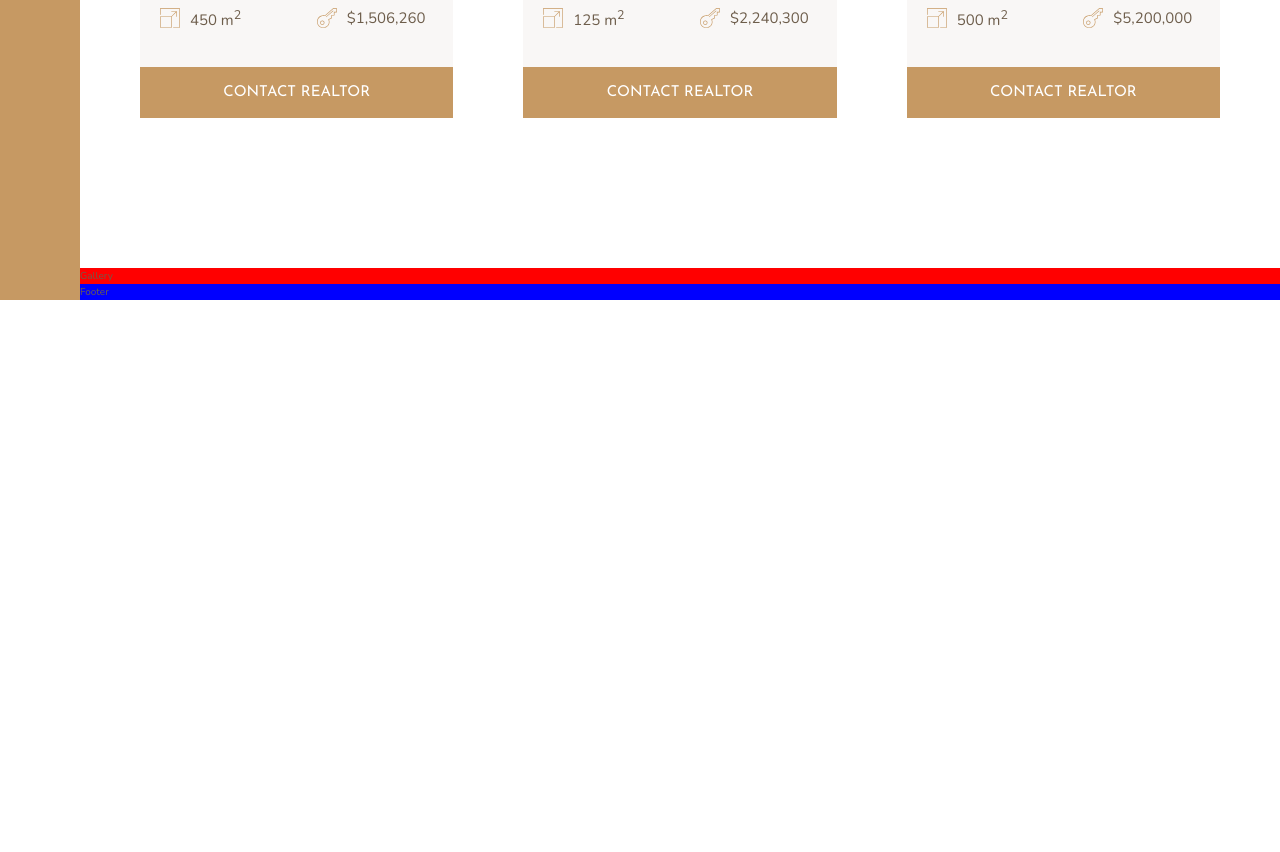
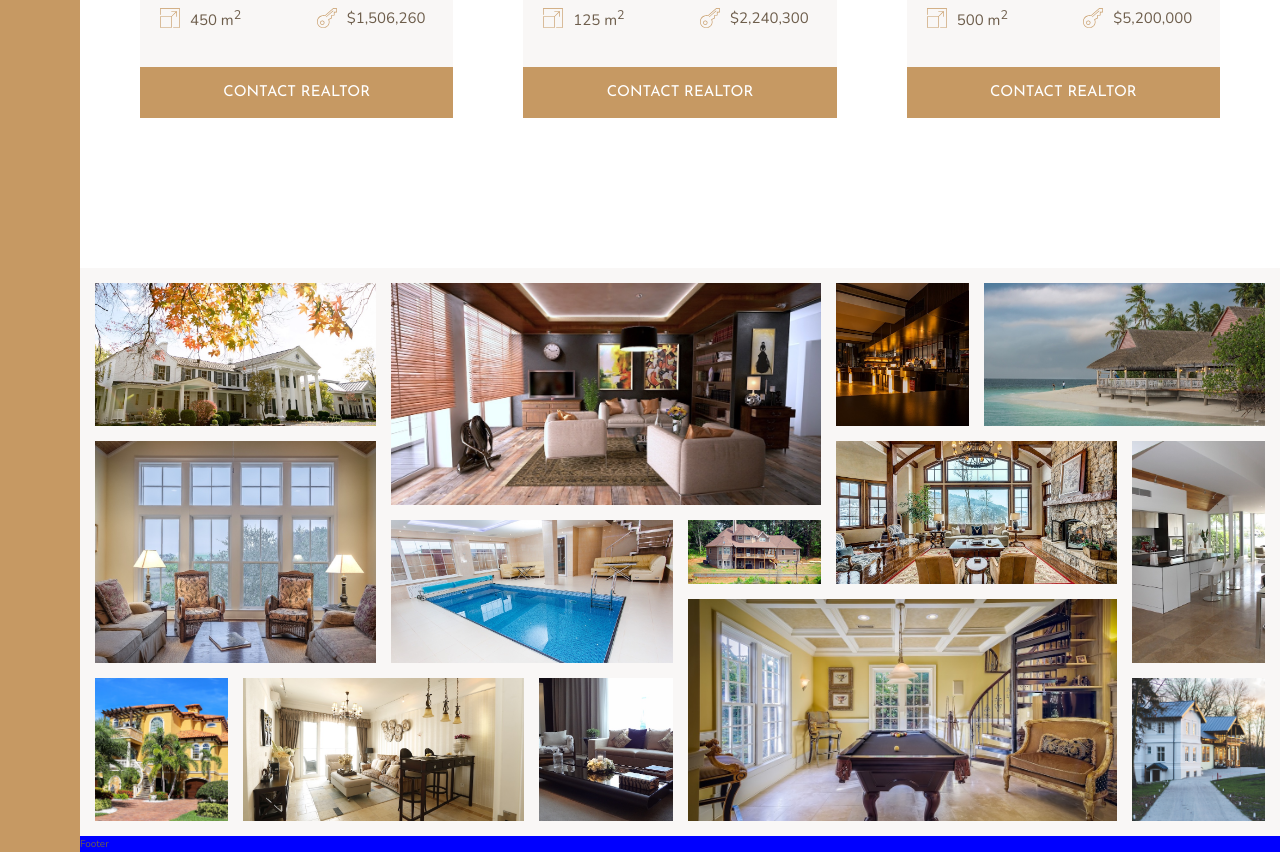
Before and after one commit to cluu79/EstateProj, a website: page index.html in a window 1280 px wide. Shown: the part 2886-3738 px from the top of the page. Before the commit the page ends 3186 px from the top, so only its background shows below. Drawn offline with nearby package versions, Linux system fonts and the light colour scheme.

Commit message:
finished gallery section

```diff
--- a/index.html
+++ b/index.html
@@ -281,12 +281,56 @@
             </div>
             <button class="btn home__btn">Contact realtor</button>
         </div>
+    </section>
+
+    <!-- Gallery -->
+    <section class="gallery">
+        <figure class="gallery__item gallery__item--1">
+            <img src="/img/gal-1.jpeg" alt="" class="gallery__img">
+        </figure>
+        <figure class="gallery__item gallery__item--2">
+            <img src="/img/gal-2.jpeg" alt="" class="gallery__img">
+        </figure>
+        <figure class="gallery__item gallery__item--3">
+            <img src="/img/gal-3.jpeg" alt="" class="gallery__img">
+        </figure>
+        <figure class="gallery__item gallery__item--4">
+            <img src="/img/gal-4.jpeg" alt="" class="gallery__img">
+        </figure>
+        <figure class="gallery__item gallery__item--5">
+            <img src="/img/gal-5.jpeg" alt="" class="gallery__img">
+        </figure>
+        <figure class="gallery__item gallery__item--6">
+            <img src="/img/gal-6.jpeg" alt="" class="gallery__img">
+        </figure>
+        <figure class="gallery__item gallery__item--7">
+            <img src="/img/gal-7.jpeg" alt="" class="gallery__img">
+        </figure>
+        <figure class="gallery__item gallery__item--8">
+            <img src="/img/gal-8.jpeg" alt="" class="gallery__img">
+        </figure>
+        <figure class="gallery__item gallery__item--9">
+            <img src="/img/gal-9.jpeg" alt="" class="gallery__img">
+        </figure>
+        <figure class="gallery__item gallery__item--10">
+            <img src="/img/gal-10.jpeg" alt="" class="gallery__img">
+        </figure>
+        <figure class="gallery__item gallery__item--11">
+            <img src="/img/gal-11.jpeg" alt="" class="gallery__img">
+        </figure>
+        <figure class="gallery__item gallery__item--12">
+            <img src="/img/gal-12.jpeg" alt="" class="gallery__img">
+        </figure>
+        <figure class="gallery__item gallery__item--13">
+            <img src="/img/gal-13.jpeg" alt="" class="gallery__img">
+        </figure>
+        <figure class="gallery__item gallery__item--14">
+            <img src="/img/gal-14.jpeg" alt="" class="gallery__img">
+        </figure>
+    </section>
 
 
 
-
-    </section>
-    <section class="gallery">Gallery</section>
     <footer class="footer">Footer</footer>
 
 
--- a/sass/_gallery.scss
+++ b/sass/_gallery.scss
@@ -1,4 +1,75 @@
 .gallery{
-    background-color: red;
+    background-color: $color-grey-light-1;
+
     grid-column: full-start / full-end;
+    display: grid;
+    grid-template-columns: repeat(8,1fr);
+    grid-template-rows: repeat(7, 5vw);
+    grid-gap: 1.5rem;
+    padding: 1.5rem;
+
+    &__item{
+        &--1{
+            grid-row: 1 /span 2;
+            grid-column: 1/span 2;
+
+        }
+        &--2{
+            grid-row: 1/span 3;
+            grid-column: 3/span 3;
+        }
+        &--3{
+            grid-row: 1/span 2;
+        }
+        &--4{
+            grid-row: 1/span 2;
+            grid-column: 7/span 2;
+        }
+        &--5{
+            grid-row: 3/span 3;
+            grid-column: 1 / span 2;
+        }
+        &--6{
+            grid-row: 4/span 2;
+            grid-column: 3/ span 2;
+        }
+        &--7{
+            grid-row: 4;
+        }
+        &--8{
+            grid-row: 3/span 2;
+            grid-column: 6/span 2;
+        }
+        &--9{
+            grid-row: 3/span 3;
+        }
+        &--10{
+            grid-row: 6/span 2;
+
+        }
+        &--11{
+            grid-column: 2/span 2;
+            grid-row: 6/span 2;
+        }
+        &--12{
+            grid-row: 6 /span 2;
+            //grid-column: 4 / span 2;
+        }
+        &--13{
+            grid-row: 5/span 3;
+            grid-column: 5/span 3;
+        }
+        &--14{
+            grid-row: 6 /span 2;
+        }
+
+    }
+    &__img{
+        width: 100%;
+        height: 100%;
+        object-fit: cover;
+        display: block;
+    }
+
+
 }
```
Also changed, not shown: css/style.css.
